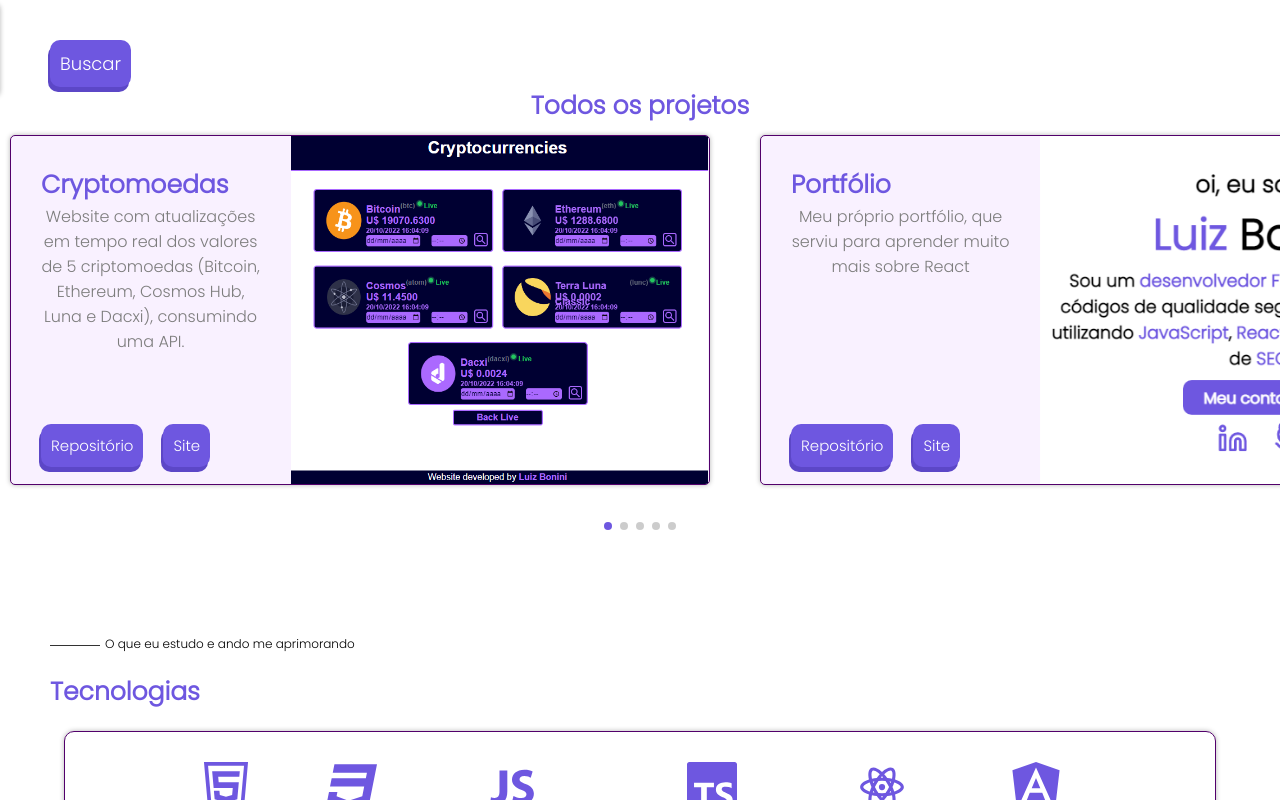
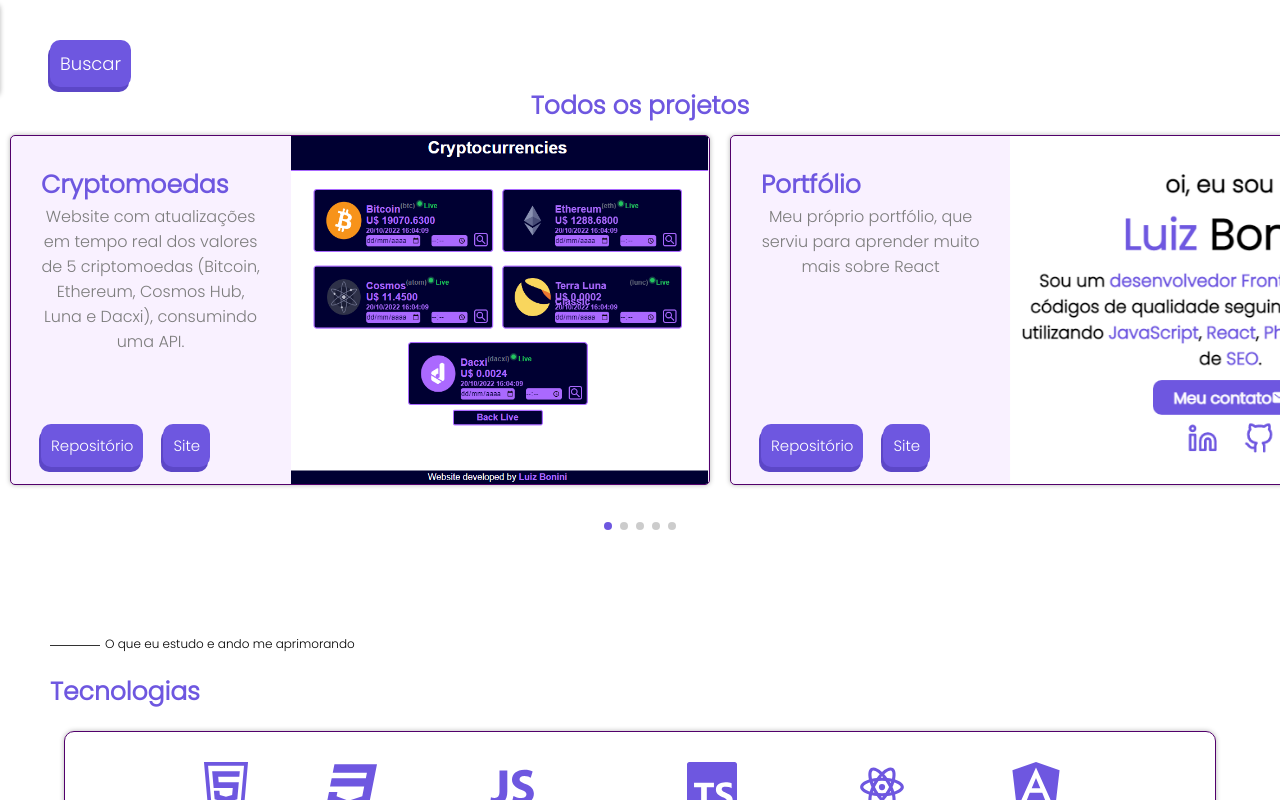
Before and after one commit to LuizCBonini/Portfolio_2.0, a React (Create React App) app: page / in a window 1280 px wide. Shown: the part 1640-2440 px from the top of the page. Built offline with nearby package versions, Linux system fonts and the light colour scheme.

Commit message:
Fix: link Alurapic

```diff
--- a/src/App.jsx
+++ b/src/App.jsx
@@ -1,7 +1,7 @@
 import React from 'react';
 import {BrowserRouter} from 'react-router-dom';
 
-import GlobalStyle from './Style/globalStyle';
+import GlobalStyle from './Style/GlobalStyle';
 
 import Routes from './Routes/Routes';
 
--- a/src/Pages/Contact/ContactStyle.jsx
+++ b/src/Pages/Contact/ContactStyle.jsx
@@ -86,7 +86,7 @@ export const ContactStyle = styled.section`
 
 
             width: 100%;
-            max-width: 50%;
+            max-width: 40%;
 
             border: 1px solid #52006B;
             border-radius: 1rem;
--- a/src/Pages/Landing/LandingStyle.jsx
+++ b/src/Pages/Landing/LandingStyle.jsx
@@ -51,7 +51,7 @@ export const LandingStyle = styled.section`
         }
         >button {
             font-size: 2.5rem;
-            margin: 10px 0;
+            margin: 30px 0 40px 0;
         }
 
         .social-content {
--- a/src/Pages/Projects/Projects.jsx
+++ b/src/Pages/Projects/Projects.jsx
@@ -78,7 +78,7 @@ const Projects = () => {
       Titulo: "Alurapic",
       Description: 'Projeto de um site para postagem de fotos criado na aula de Angular da Alura.',
       LinkRepositorio: 'https://github.com/LuizCBonini/Alura-Angular',
-      LinkSite: '',
+      LinkSite: 'https://alurapic.netlify.app/#/home',
       TechIcon: AngularImg,
       Image: Alurapic
 
@@ -131,8 +131,9 @@ const Projects = () => {
 
                 <Swiper
                 // slidesPerView={buscaProjeto.length > 1 ? 2 : 1}
-                slidesPerView={buscaProjeto.length > 2 ? 'auto' : (buscaProjeto.length > 1 ? 2 : 1)}
-                spaceBetween={30}
+                // slidesPerView={buscaProjeto.length > 2 ? 'auto' : (buscaProjeto.length > 1 ? 2 : 1)}
+                slidesPerView={'auto'}
+                spaceBetween={0}
                 loop={true}
                 loopFillGroupWithBlank={true}
                 pagination={{clickable: true}}
```
